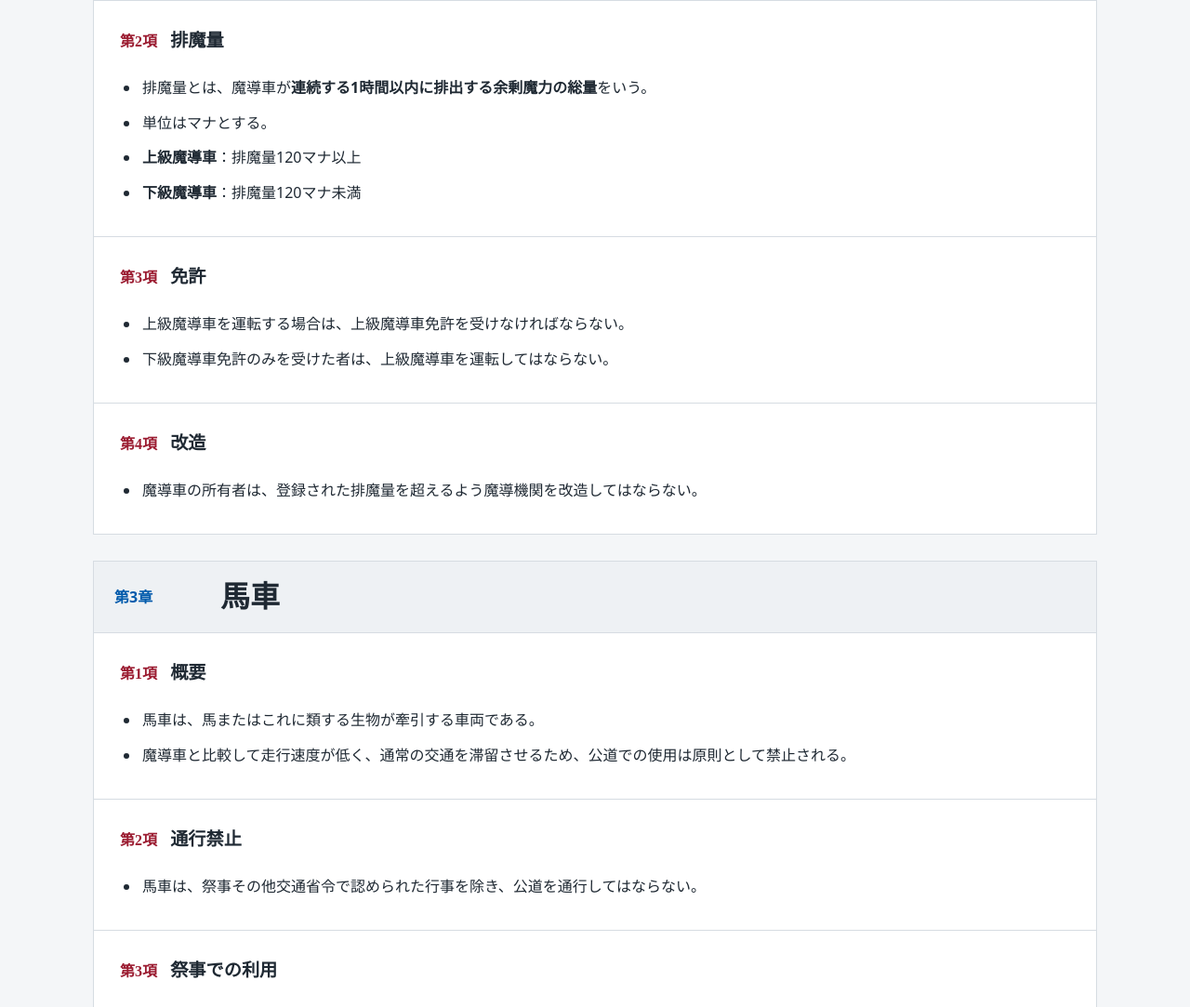
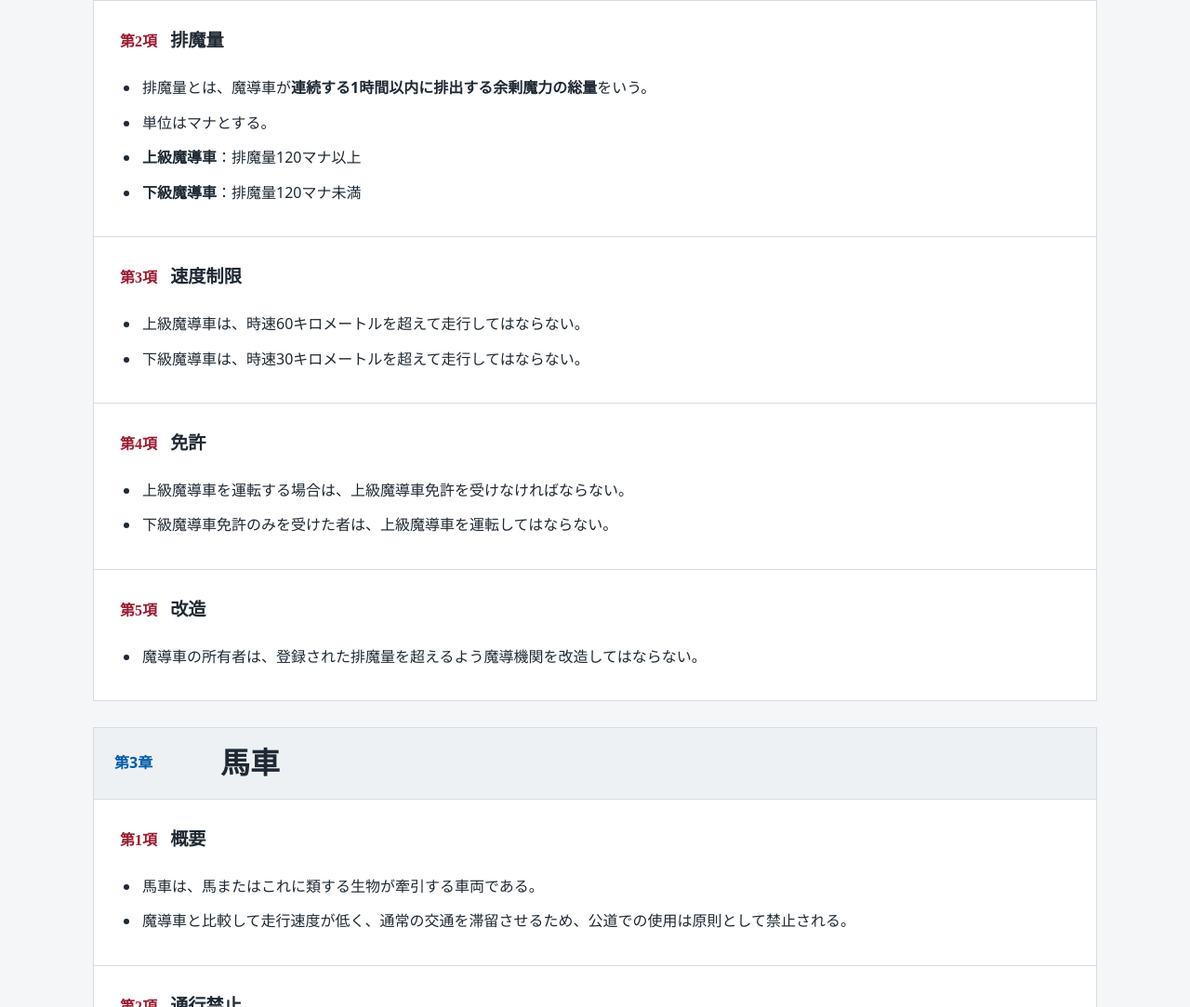
Before and after one commit to 0MAD03/royal-traffic-guide, a plain HTML site: page index.html in a window 1280 px wide. Shown: the part 8526-9609 px from the top of the page at 93% size. Drawn offline with Linux system fonts and the light colour scheme.

Commit message:
文言調整

```diff
--- a/index.html
+++ b/index.html
@@ -353,12 +353,17 @@
               <li><strong>下級魔導車</strong>：排魔量120マナ未満</li>
           </law-card>
 
-          <law-card class="law-card" number="第3項" title="免許">
+          <law-card class="law-card" number="第3項" title="速度制限">
+              <li>上級魔導車は、時速60キロメートルを超えて走行してはならない。</li>
+              <li>下級魔導車は、時速30キロメートルを超えて走行してはならない。</li>
+          </law-card>
+
+          <law-card class="law-card" number="第4項" title="免許">
               <li>上級魔導車を運転する場合は、上級魔導車免許を受けなければならない。</li>
               <li>下級魔導車免許のみを受けた者は、上級魔導車を運転してはならない。</li>
           </law-card>
 
-          <law-card class="law-card" number="第4項" title="改造">
+          <law-card class="law-card" number="第5項" title="改造">
               <li>魔導車の所有者は、登録された排魔量を超えるよう魔導機関を改造してはならない。</li>
           </law-card>
         </section>
```
